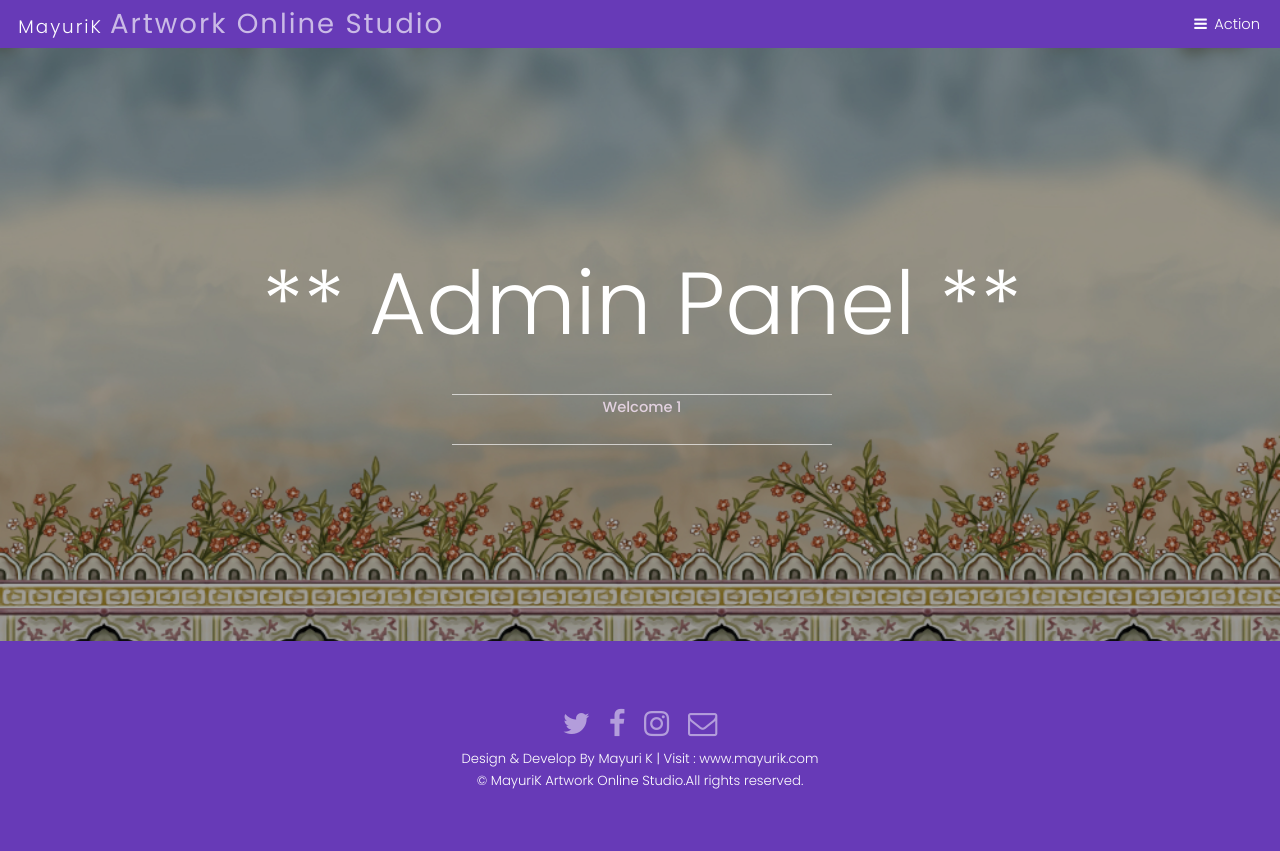
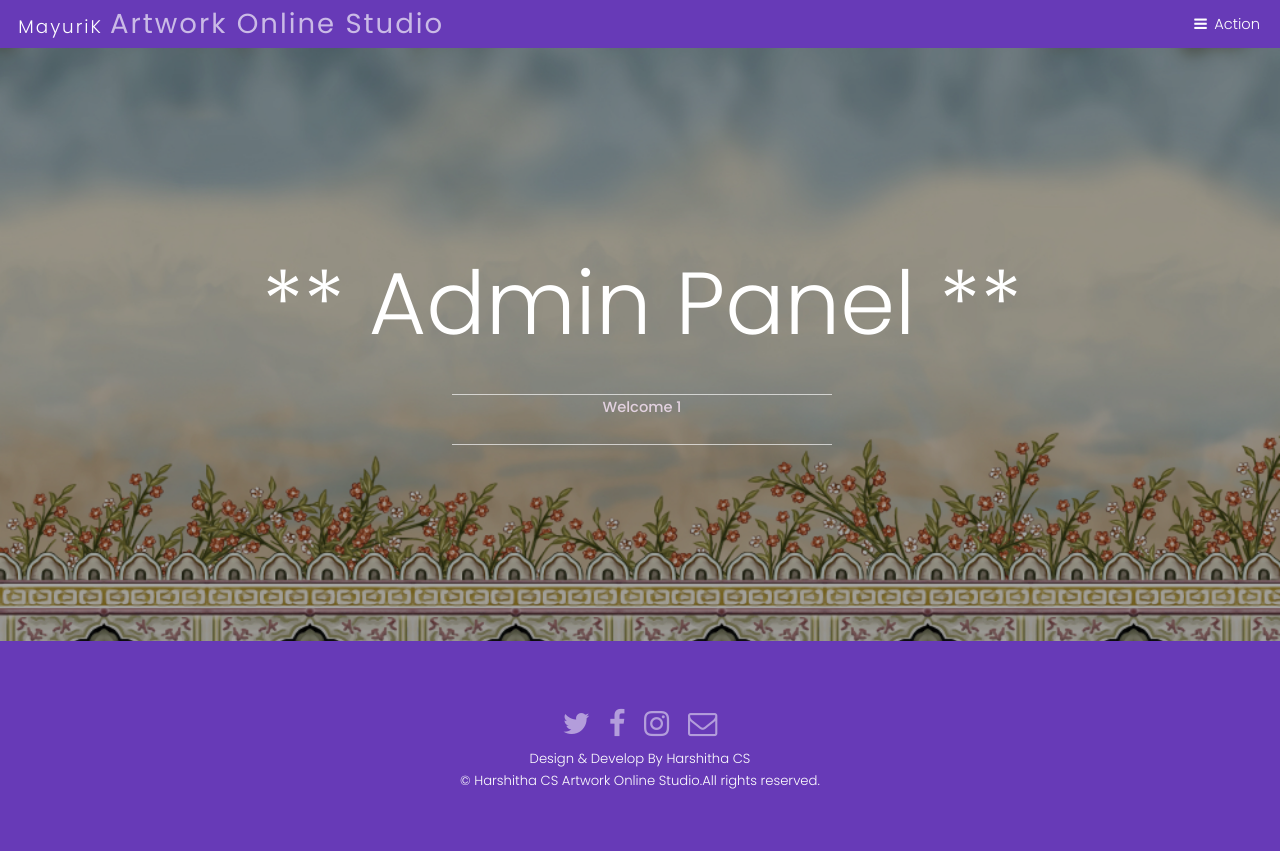
Before and after one commit to csharshitha088/ArtGalleryManagement, a PHP site: page /admin/adminwelcome.php in a window 1280 px wide. Run offline with PHP 8.4, Linux system fonts and the light colour scheme; a user stored in the database is signed in.

Commit message:
Update footer credits from Mayuri K to Harshitha CS

```diff
--- a/footer/footer.php
+++ b/footer/footer.php
@@ -9,8 +9,8 @@
       </ul>
    </div>
    <div class="copyright">
-      <div class="footer text-center">Design & Develop By Mayuri K | Visit : www.mayurik.com</div>
-      &copy; MayuriK Artwork Online Studio.All rights reserved.
+      <div class="footer text-center">Design & Develop By Harshitha CS</div>
+      &copy; Harshitha CS Artwork Online Studio.All rights reserved.
    </div>
 </footer>
 <!-- Scripts -->
```
